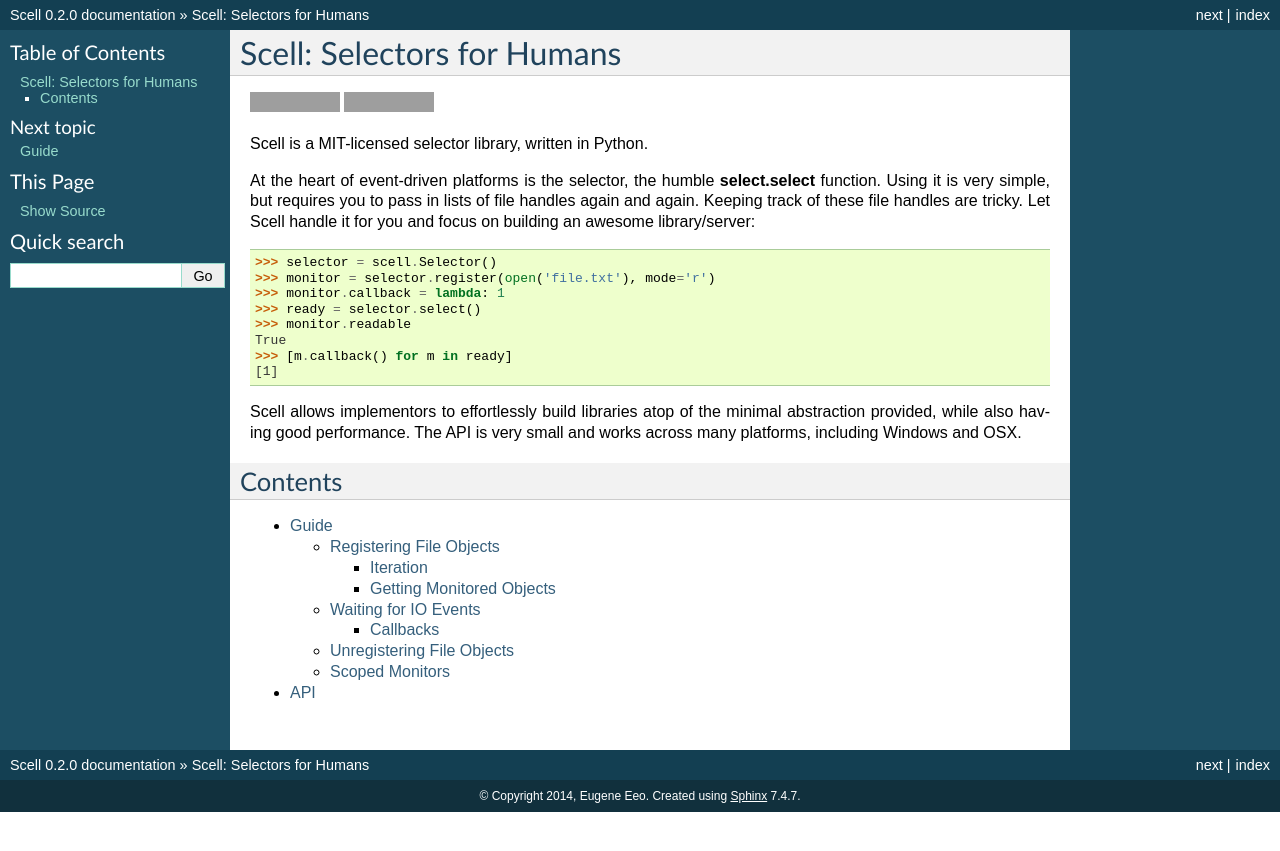
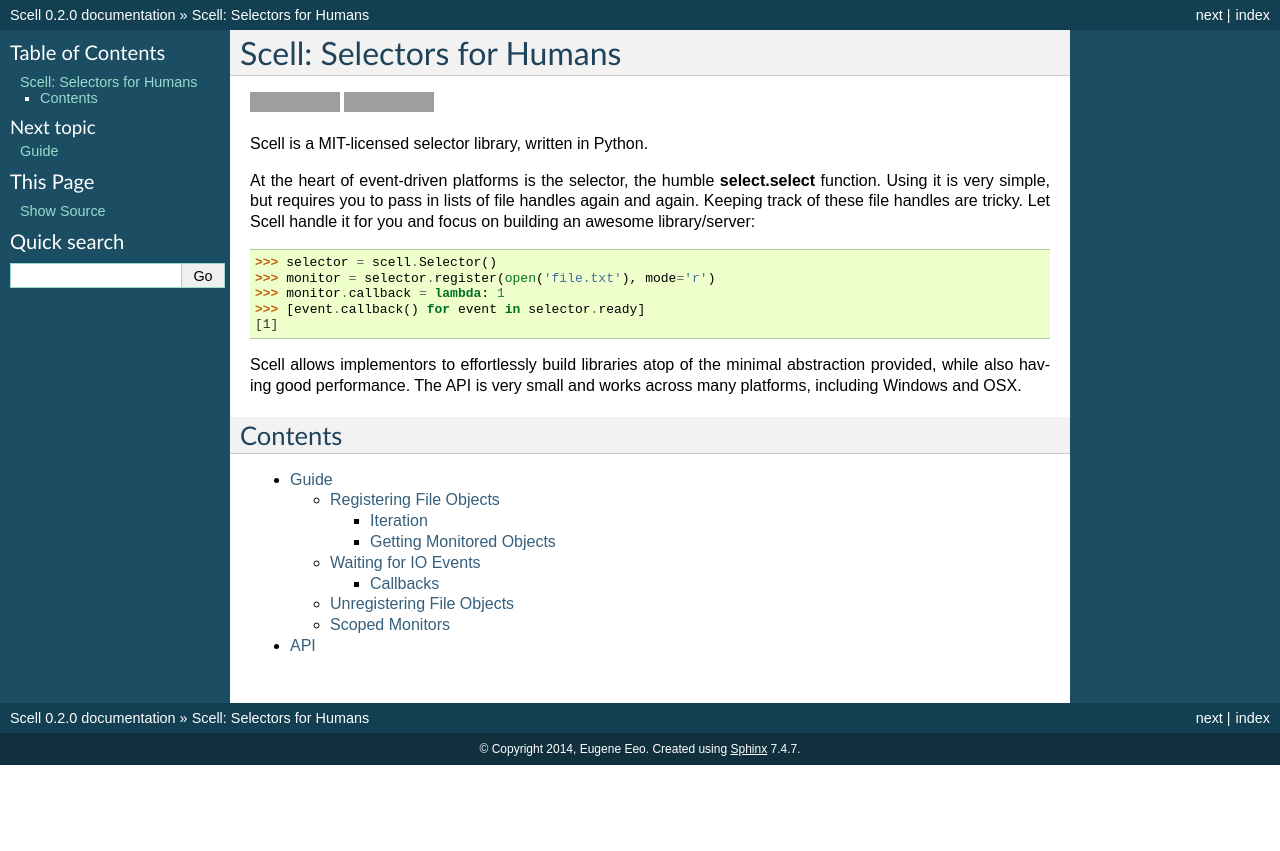
Before and after one commit to eugene-eeo/scell, a Sphinx documentation site: the page built from docs/index.rst, in a window 1280 px wide. Shown: the top 851 px of the page. Built offline with Sphinx 7.4.7, drawn with Linux system fonts in a browser that asks for light colours; pages that are not in the unit, such as notebooks, are missing from menus; grey boxes are pictures that could not be loaded.

Commit message:
update README and code examples

```diff
--- a/README.rst
+++ b/README.rst
@@ -15,10 +15,7 @@
     >>> selector = scell.Selector()
     >>> monitor = selector.register(open('file.txt'), mode='r')
     >>> monitor.callback = lambda: 1
-    >>> ready = selector.select()
-    >>> monitor.readable
-    True
-    >>> [m.callback() for m in ready]
+    >>> [event.callback() for event in selector.ready]
     [1]
 
 Scell allows implementors to effortlessly build libraries
--- a/docs/index.rst
+++ b/docs/index.rst
@@ -20,10 +20,7 @@
     >>> selector = scell.Selector()
     >>> monitor = selector.register(open('file.txt'), mode='r')
     >>> monitor.callback = lambda: 1
-    >>> ready = selector.select()
-    >>> monitor.readable
-    True
-    >>> [m.callback() for m in ready]
+    >>> [event.callback() for event in selector.ready]
     [1]
 
 Scell allows implementors to effortlessly build libraries
```
